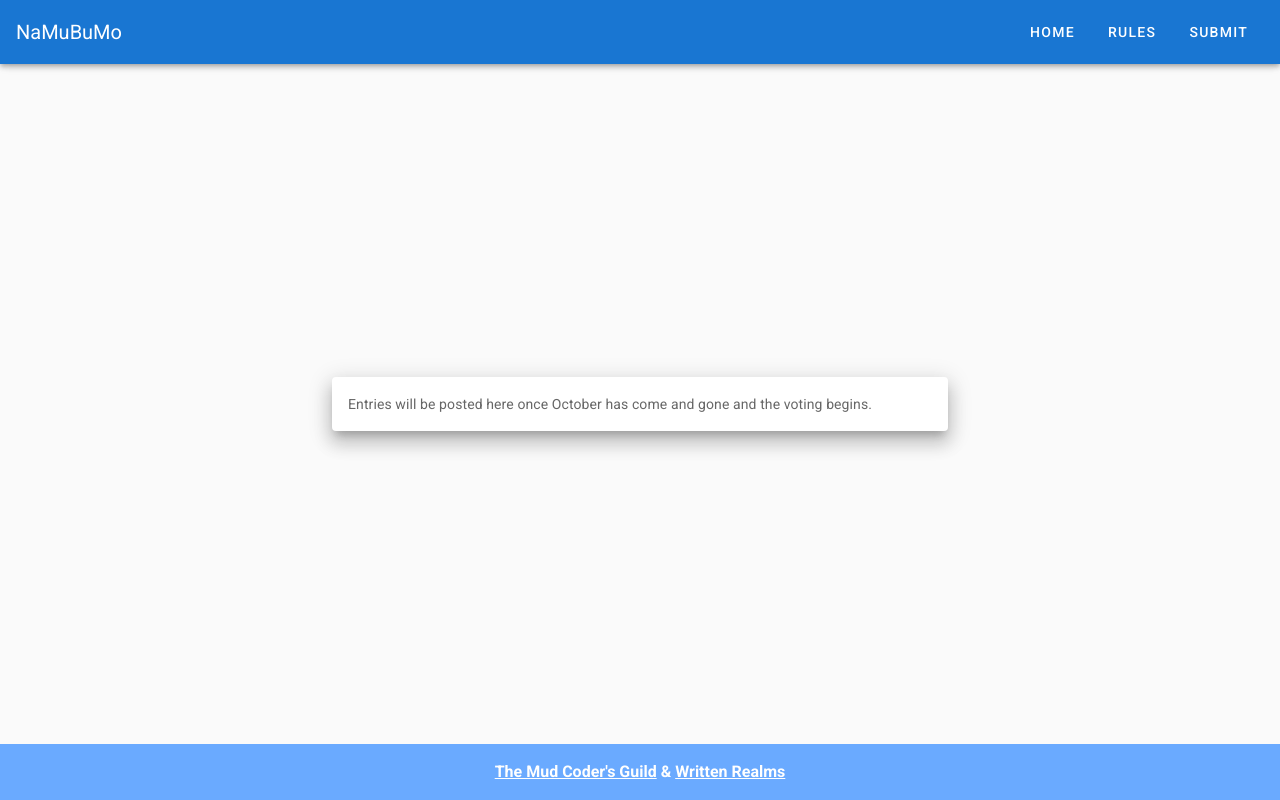
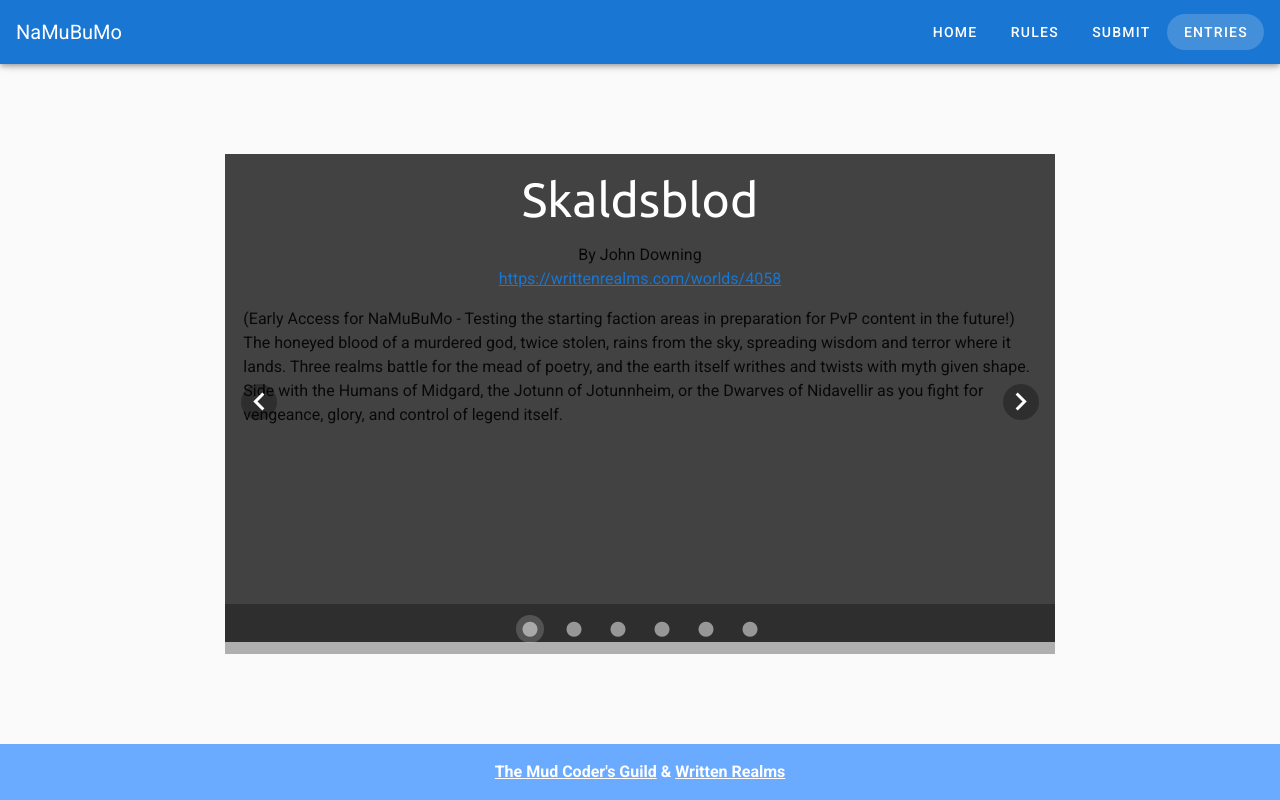
Before and after one commit to teebes/namubumo, a Vue app: page /entries in a window 1280 px wide. Built offline with nearby package versions, Linux system fonts and the light colour scheme.

Commit message:
Added entries page

```diff
--- a/src/App.vue
+++ b/src/App.vue
@@ -6,6 +6,7 @@
       <v-btn text rounded to="/">Home</v-btn>
       <v-btn text rounded to="/rules">Rules</v-btn>
       <v-btn text rounded to="/submit">Submit</v-btn>
+      <v-btn text rounded to="/entries">Entries</v-btn>
     </v-app-bar>
 
     <v-content class="grey lighten-5">
--- a/src/components/Entries.vue
+++ b/src/components/Entries.vue
@@ -3,14 +3,31 @@
     <v-row align="center" justify="center">
       <v-col cols="12" sm="10" md="9" lg="8" xl="6">
         <v-carousel>
-          <v-carousel-item v-for="(entry, i) in entries" :key="entry.url">
+          <v-carousel-item v-for="entry in entries" :key="entry.url">
             <v-sheet color="secondary" height="100%" tile>
-              <v-row class="fill-height" align="center" justify="center">
-                <div class="slide">
-                  <a :href="entry.url" class="display-2 white--text">{{ entry.title }}</a>
-                  <!-- <div class="display-3">{{ entry.title }}</div> -->
-                  <div class="display-1">By {{ entry.name }}</div>
-                  <div class="display-1 mt-4">{{ entry.description }}</div>
+              <v-row class="fill-height" align="top" justify="center">
+                <div class="slide d-flex flex-grow">
+                  <div class="d-flex flex-column flex-grow" height="100%">
+                    <div class="entry-title text-center mb-4">
+                      <a
+                        :href="entry.url"
+                        class="entry-title white--text"
+                        v-if="entry.url.startsWith('http://') || entry.url.startsWith('https://')"
+                      >{{ entry.title }}</a>
+                      <span v-else>{{ entry.title }}</span>
+                    </div>
+                    <div class="world-detail d-flex flex-column align-center">
+                      <div class>By {{ entry.name }}</div>
+                      <div class>
+                        <a
+                          :href="entry.url"
+                          v-if="entry.url.startsWith('http://') || entry.url.startsWith('https://')"
+                        >{{ entry.url }}</a>
+                        <span v-else>{{ entry.url }}</span>
+                      </div>
+                    </div>
+                    <div class="entry-description flex-grow mt-4">{{ entry.description }}</div>
+                  </div>
                 </div>
               </v-row>
             </v-sheet>
@@ -36,8 +53,24 @@ export default {
 </script>
 
 <style>
+.entry-title {
+  font-family: Ubuntu;
+  font-size: 48px;
+  line-height: 55px;
+}
+.entry-title > a {
+  text-decoration: none;
+}
+.entry-title > a:hover {
+  text-decoration: underline;
+}
+
 .slide {
   padding: 30px;
-  max-width: 550px;
+  max-width: 550 px;
+}
+.slide > .overlay {
+  background-color: rgba(0, 0, 0, 0.5);
+  padding: 10px;
 }
 </style>
--- a/src/data/entries.json
+++ b/src/data/entries.json
@@ -1,14 +1,38 @@
 [
   {
-    "name": "Thibaud",
-    "title": "The Seven Temples",
-    "description": "Do you have what it takes to become a Nak'rokh Elite?",
-    "url": "https://herald.writtenrealms.com/lobby/worlds/1/the-unbroken-world"
+    "name": "John Downing",
+    "title": "Skaldsblod",
+    "description": "(Early Access for NaMuBuMo - Testing the starting faction areas in preparation for PvP content in the future!) The honeyed blood of a murdered god, twice stolen, rains from the sky, spreading wisdom and terror where it lands. Three realms battle for the mead of poetry, and the earth itself writhes and twists with myth given shape. Side with the Humans of Midgard, the Jotunn of Jotunnheim, or the Dwarves of Nidavellir as you fight for vengeance, glory, and control of legend itself.",
+    "url": "https://writtenrealms.com/worlds/4058"
   },
   {
-    "name": "Austerity",
-    "title": "Warrens",
-    "description": "AI-Controller Bunnies? yes please",
-    "url": "https://github.com/SwiftAusterity/Warrens"
+    "name": "MTSowbug",
+    "title": "The Orbs of Escher",
+    "description": "The Orbs of Escher is the 2019 NaMuBuMo submission for the Cleft of Dimensions. To explore the Orbs of Escher, connect to the Cleft of Dimensions, create a new character, and go 'up' as soon as you enter the game. The Orbs of Escher are written entirely by GPT-2, the transformer-based natural language processing AI published by OpenAI in February 2019. We fine-tuned GPT-2 to write MUD rooms by feeding it our entire full-scale MUD as a training corpus. After training, we instructed GPT-2 to write several thousand rooms, which we filtered for quality and stitched into the quilt that is the Orbs of Escher. Our human builders have primarily arranged and edited what GPT-2 has authored. The Orbs of Escher are sometimes surreal, sometimes poetic, and sometimes complete nonsense. We hope you will enjoy this experiment into a MUD area written by artificial intelligence.",
+    "url": "https://www.cleftofdimensions.net/"
+  },
+  {
+    "name": "Melissa Moritz",
+    "title": "Lands of Oneiro",
+    "description": "Fantasy World Invaded by Lovecraftian Horrors - Alpha Development Phase",
+    "url": "lands-of-oneiro.net:7000"
+  },
+  {
+    "name": "Addison Walkosz",
+    "title": "The Hallowed Outcasts",
+    "description": "When the last refuge created by the remaining survivors of the Revered Kingdoms is threatened by an malevolent force, the world must seek out a new hero to prepare them for the oncoming war about to unfold.",
+    "url": "https://writtenrealms.com/worlds/4396/the-hallowed-outcasts"
+  },
+  {
+    "name": "Eric Oestrich",
+    "title": "MidMUD",
+    "description": "I extended MidMUD to add two new areas, Slate Vale and Amra Prairie.",
+    "url": "https://midmud.com/"
+  },
+  {
+    "name": "Seanohue",
+    "title": "The Somber Moon",
+    "description": "You have spent your life thus far as a gatherer in Gravel Village, scavenging from the nearby crevasse. The elders have called upon you in your sleep, in a dream. The moon has not changed phase in weeks. The mysterious temple in the desert remains.",
+    "url": "https://writtenrealms.com/worlds/4447/the-somber-moon"
   }
 ]
--- a/src/router.js
+++ b/src/router.js
@@ -15,13 +15,12 @@ export default new Router({
     {
       path: "/entries",
       name: "Entries",
-      component: () => import("@/components/EntriesTemp.vue")
+      component: () => import("@/components/Entries.vue")
     },
     {
       path: "/submit",
       name: "Submit",
       component: () => import("@/components/Submit.vue")
-      //component: () => import("@/components/Contact.vue")
     },
     {
       path: "/rules",
```
